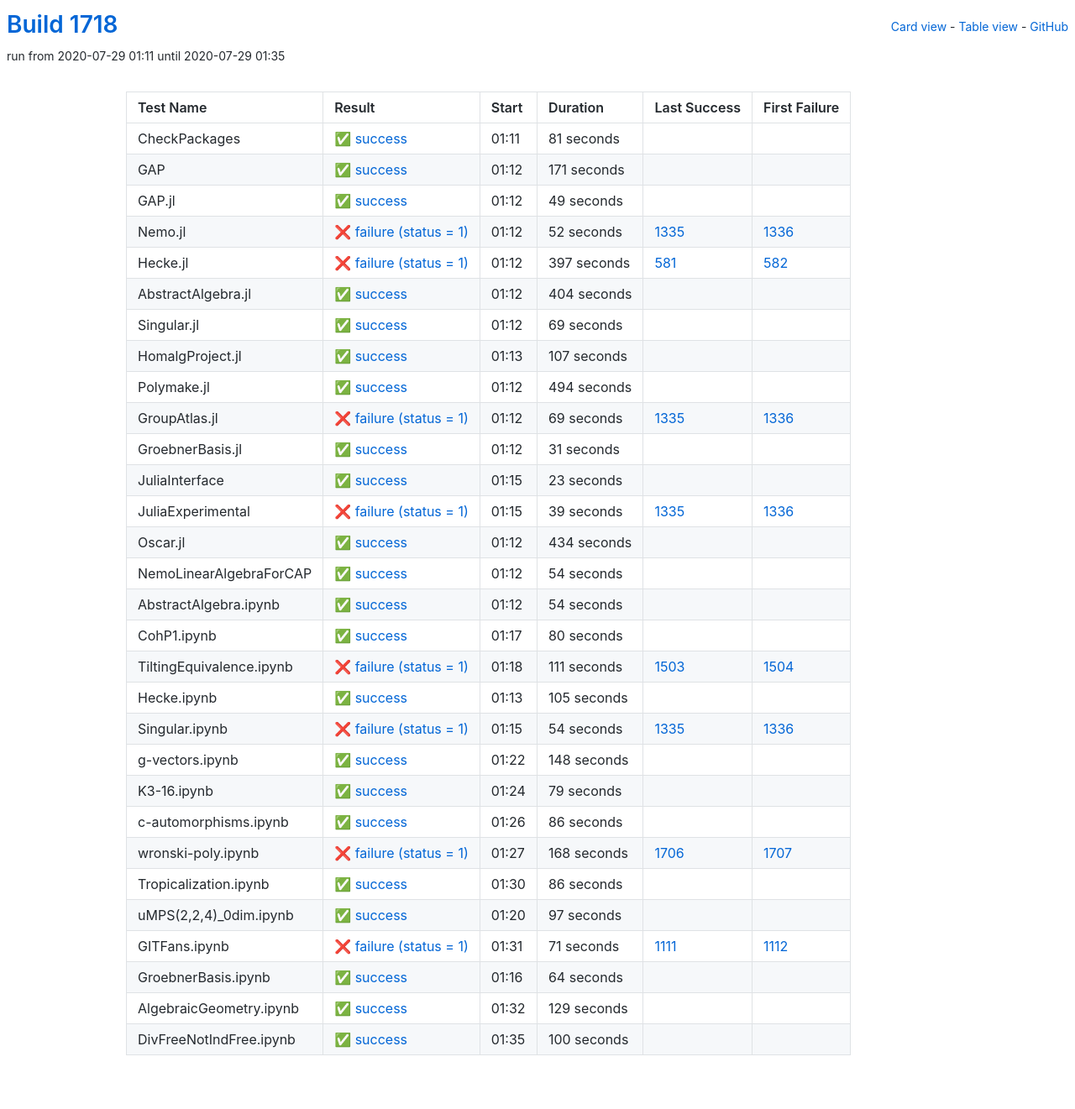
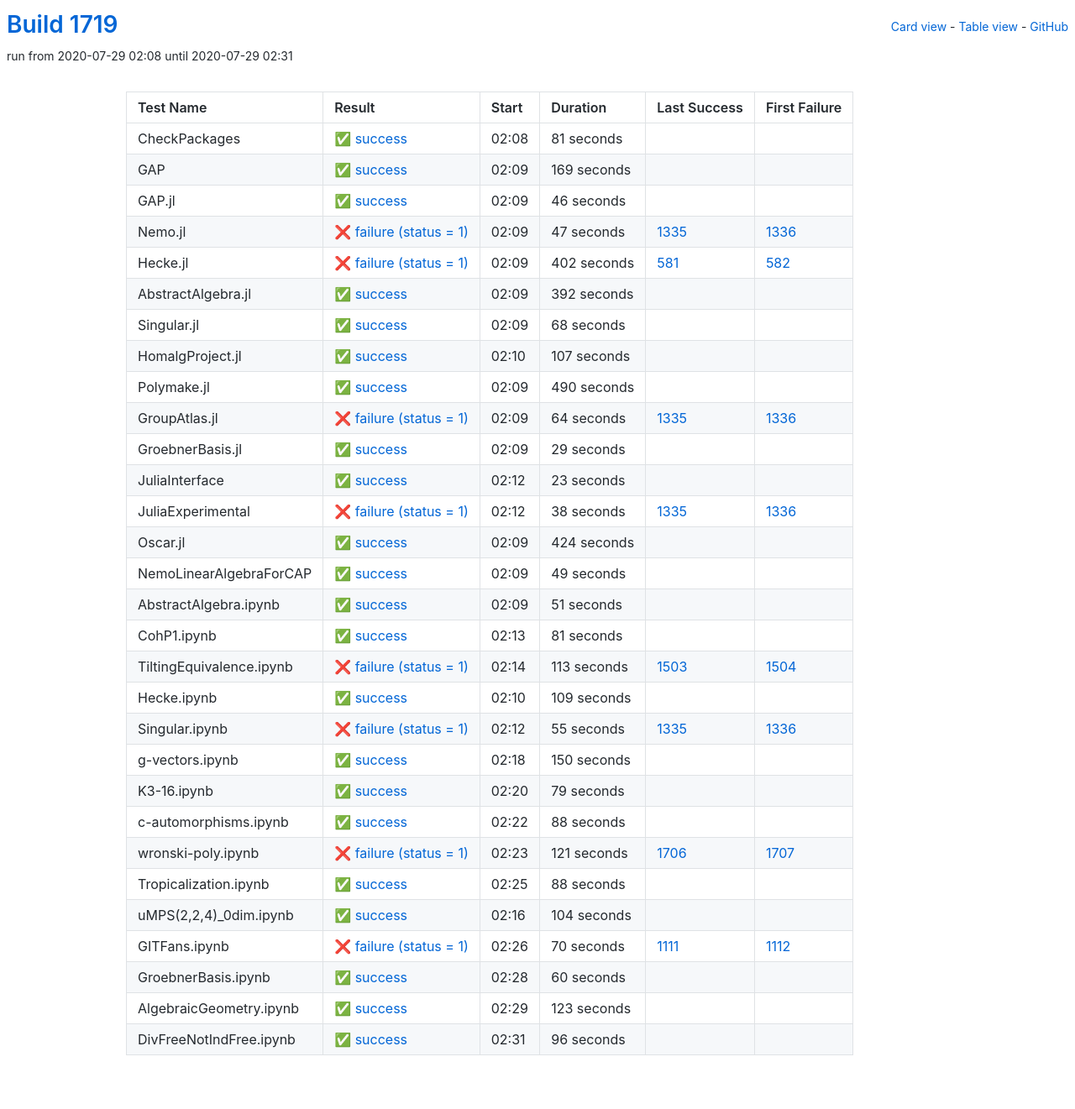
Before and after one commit to oscar-system/oscar-ci-status-1.4, a Jekyll site: the page built from table.html, in a window 1280 px wide. Shown: the whole page at 84% size. Built offline with Jekyll 4.4.1, drawn with Linux system fonts in a browser that asks for light colours.

Commit message:
Build #1719

```diff
--- a/_data/ci.yml
+++ b/_data/ci.yml
@@ -1,6 +1,6 @@
 ---
-build: 1718
-build_url: https://oscarci.mathematik.uni-kl.de/job/oscar-julia-1.4/1718/
+build: 1719
+build_url: https://oscarci.mathematik.uni-kl.de/job/oscar-julia-1.4/1719/
 job: oscar-julia-1.4
 organization: oscar-system
 repo: oscar-ci-status-1.4
@@ -8,8 +8,8 @@ repourl: https://github.com/oscar-system/oscar-ci-status-1.4
 tests:
 - name: CheckPackages
   id: checkpackages
-  log: https://oscarci.mathematik.uni-kl.de/job/oscar-julia-1.4/1718/artifact/logs/build-1718/CheckPackages.log
-  start: 2020-07-29 01:11
+  log: https://oscarci.mathematik.uni-kl.de/job/oscar-julia-1.4/1719/artifact/logs/build-1719/CheckPackages.log
+  start: 2020-07-29 02:08
   success: true
   exitcode: 0
   status: success
@@ -20,80 +20,80 @@ tests:
   first_failure_url:
 - name: GAP
   id: gap
-  log: https://oscarci.mathematik.uni-kl.de/job/oscar-julia-1.4/1718/artifact/logs/build-1718/GAP.log
-  start: 2020-07-29 01:12
+  log: https://oscarci.mathematik.uni-kl.de/job/oscar-julia-1.4/1719/artifact/logs/build-1719/GAP.log
+  start: 2020-07-29 02:09
   success: true
   exitcode: 0
   status: success
-  duration: 171
+  duration: 169
   last_success: false
   last_success_url:
   first_failure: false
   first_failure_url:
 - name: GAP.jl
   id: gap-jl
-  log: https://oscarci.mathematik.uni-kl.de/job/oscar-julia-1.4/1718/artifact/logs/build-1718/GAP.jl.log
-  start: 2020-07-29 01:12
+  log: https://oscarci.mathematik.uni-kl.de/job/oscar-julia-1.4/1719/artifact/logs/build-1719/GAP.jl.log
+  start: 2020-07-29 02:09
   success: true
   exitcode: 0
   status: success
-  duration: 49
+  duration: 46
   last_success: false
   last_success_url:
   first_failure: false
   first_failure_url:
 - name: Nemo.jl
   id: nemo-jl
-  log: https://oscarci.mathematik.uni-kl.de/job/oscar-julia-1.4/1718/artifact/logs/build-1718/Nemo.jl.log
-  start: 2020-07-29 01:12
+  log: https://oscarci.mathematik.uni-kl.de/job/oscar-julia-1.4/1719/artifact/logs/build-1719/Nemo.jl.log
+  start: 2020-07-29 02:09
   success: false
   exitcode: 1
   status: failure
-  duration: 52
+  duration: 47
   last_success: 1335
   last_success_url: https://oscarci.mathematik.uni-kl.de/job/oscar-julia-1.4/1335/
   first_failure: 1336
   first_failure_url: https://oscarci.mathematik.uni-kl.de/job/oscar-julia-1.4/1336/
 - name: Hecke.jl
   id: hecke-jl
-  log: https://oscarci.mathematik.uni-kl.de/job/oscar-julia-1.4/1718/artifact/logs/build-1718/Hecke.jl.log
-  start: 2020-07-29 01:12
+  log: https://oscarci.mathematik.uni-kl.de/job/oscar-julia-1.4/1719/artifact/logs/build-1719/Hecke.jl.log
+  start: 2020-07-29 02:09
   success: false
   exitcode: 1
   status: failure
-  duration: 397
+  duration: 402
   last_success: 581
   last_success_url: https://oscarci.mathematik.uni-kl.de/job/oscar-julia-1.4/581/
   first_failure: 582
   first_failure_url: https://oscarci.mathematik.uni-kl.de/job/oscar-julia-1.4/582/
 - name: AbstractAlgebra.jl
   id: abstractalgebra-jl
-  log: https://oscarci.mathematik.uni-kl.de/job/oscar-julia-1.4/1718/artifact/logs/build-1718/AbstractAlgebra.jl.log
-  start: 2020-07-29 01:12
+  log: https://oscarci.mathematik.uni-kl.de/job/oscar-julia-1.4/1719/artifact/logs/build-1719/AbstractAlgebra.jl.log
+  start: 2020-07-29 02:09
   success: true
   exitcode: 0
   status: success
-  duration: 404
+  duration: 392
   last_success: false
   last_success_url:
   first_failure: false
   first_failure_url:
 - name: Singular.jl
   id: singular-jl
-  log: https://oscarci.mathematik.uni-kl.de/job/oscar-julia-1.4/1718/artifact/logs/build-1718/Singular.jl.log
-  start: 2020-07-29 01:12
+  log: https://oscarci.mathematik.uni-kl.de/job/oscar-julia-1.4/1719/artifact/logs/build-1719/Singular.jl.log
+  start: 2020-07-29 02:09
   success: true
   exitcode: 0
   status: success
-  duration: 69
+  duration: 68
   last_success: false
   last_success_url:
   first_failure: false
   first_failure_url:
 - name: HomalgProject.jl
   id: homalgproject-jl
-  log: https://oscarci.mathematik.uni-kl.de/job/oscar-julia-1.4/1718/artifact/logs/build-1718/HomalgProject.jl.log
-  start: 2020-07-29 01:13
+  log: https://oscarci.mathematik.uni-kl.de/job/oscar-julia-1.4/1719/artifact/logs/build-1719/HomalgProject.jl.log
+  start: 2020-07-29 02:10
   success: true
   exitcode: 0
   status: success
@@ -104,44 +104,44 @@ tests:
   first_failure_url:
 - name: Polymake.jl
   id: polymake-jl
-  log: https://oscarci.mathematik.uni-kl.de/job/oscar-julia-1.4/1718/artifact/logs/build-1718/Polymake.jl.log
-  start: 2020-07-29 01:12
+  log: https://oscarci.mathematik.uni-kl.de/job/oscar-julia-1.4/1719/artifact/logs/build-1719/Polymake.jl.log
+  start: 2020-07-29 02:09
   success: true
   exitcode: 0
   status: success
-  duration: 494
+  duration: 490
   last_success: false
   last_success_url:
   first_failure: false
   first_failure_url:
 - name: GroupAtlas.jl
   id: groupatlas-jl
-  log: https://oscarci.mathematik.uni-kl.de/job/oscar-julia-1.4/1718/artifact/logs/build-1718/GroupAtlas.jl.log
-  start: 2020-07-29 01:12
+  log: https://oscarci.mathematik.uni-kl.de/job/oscar-julia-1.4/1719/artifact/logs/build-1719/GroupAtlas.jl.log
+  start: 2020-07-29 02:09
   success: false
   exitcode: 1
   status: failure
-  duration: 69
+  duration: 64
   last_success: 1335
   last_success_url: https://oscarci.mathematik.uni-kl.de/job/oscar-julia-1.4/1335/
   first_failure: 1336
   first_failure_url: https://oscarci.mathematik.uni-kl.de/job/oscar-julia-1.4/1336/
 - name: GroebnerBasis.jl
   id: groebnerbasis-jl
-  log: https://oscarci.mathematik.uni-kl.de/job/oscar-julia-1.4/1718/artifact/logs/build-1718/GroebnerBasis.jl.log
-  start: 2020-07-29 01:12
+  log: https://oscarci.mathematik.uni-kl.de/job/oscar-julia-1.4/1719/artifact/logs/build-1719/GroebnerBasis.jl.log
+  start: 2020-07-29 02:09
   success: true
   exitcode: 0
   status: success
-  duration: 31
+  duration: 29
   last_success: false
   last_success_url:
   first_failure: false
   first_failure_url:
 - name: JuliaInterface
   id: juliainterface
-  log: https://oscarci.mathematik.uni-kl.de/job/oscar-julia-1.4/1718/artifact/logs/build-1718/JuliaInterface.log
-  start: 2020-07-29 01:15
+  log: https://oscarci.mathematik.uni-kl.de/job/oscar-julia-1.4/1719/artifact/logs/build-1719/JuliaInterface.log
+  start: 2020-07-29 02:12
   success: true
   exitcode: 0
   status: success
@@ -152,116 +152,116 @@ tests:
   first_failure_url:
 - name: JuliaExperimental
   id: juliaexperimental
-  log: https://oscarci.mathematik.uni-kl.de/job/oscar-julia-1.4/1718/artifact/logs/build-1718/JuliaExperimental.log
-  start: 2020-07-29 01:15
+  log: https://oscarci.mathematik.uni-kl.de/job/oscar-julia-1.4/1719/artifact/logs/build-1719/JuliaExperimental.log
+  start: 2020-07-29 02:12
   success: false
   exitcode: 1
   status: failure
-  duration: 39
+  duration: 38
   last_success: 1335
   last_success_url: https://oscarci.mathematik.uni-kl.de/job/oscar-julia-1.4/1335/
   first_failure: 1336
   first_failure_url: https://oscarci.mathematik.uni-kl.de/job/oscar-julia-1.4/1336/
 - name: Oscar.jl
   id: oscar-jl
-  log: https://oscarci.mathematik.uni-kl.de/job/oscar-julia-1.4/1718/artifact/logs/build-1718/Oscar.jl.log
-  start: 2020-07-29 01:12
+  log: https://oscarci.mathematik.uni-kl.de/job/oscar-julia-1.4/1719/artifact/logs/build-1719/Oscar.jl.log
+  start: 2020-07-29 02:09
   success: true
   exitcode: 0
   status: success
-  duration: 434
+  duration: 424
   last_success: false
   last_success_url:
   first_failure: false
   first_failure_url:
 - name: NemoLinearAlgebraForCAP
   id: nemolinearalgebraforcap
-  log: https://oscarci.mathematik.uni-kl.de/job/oscar-julia-1.4/1718/artifact/logs/build-1718/NemoLinearAlgebraForCAP.log
-  start: 2020-07-29 01:12
+  log: https://oscarci.mathematik.uni-kl.de/job/oscar-julia-1.4/1719/artifact/logs/build-1719/NemoLinearAlgebraForCAP.log
+  start: 2020-07-29 02:09
   success: true
   exitcode: 0
   status: success
-  duration: 54
+  duration: 49
   last_success: false
   last_success_url:
   first_failure: false
   first_failure_url:
 - name: AbstractAlgebra.ipynb
   id: abstractalgebra-ipynb
-  log: https://oscarci.mathematik.uni-kl.de/job/oscar-julia-1.4/1718/artifact/logs/build-1718/AbstractAlgebra.ipynb.log
-  start: 2020-07-29 01:12
+  log: https://oscarci.mathematik.uni-kl.de/job/oscar-julia-1.4/1719/artifact/logs/build-1719/AbstractAlgebra.ipynb.log
+  start: 2020-07-29 02:09
   success: true
   exitcode: 0
   status: success
-  duration: 54
+  duration: 51
   last_success: false
   last_success_url:
   first_failure: false
   first_failure_url:
 - name: CohP1.ipynb
   id: cohp1-ipynb
-  log: https://oscarci.mathematik.uni-kl.de/job/oscar-julia-1.4/1718/artifact/logs/build-1718/CohP1.ipynb.log
-  start: 2020-07-29 01:17
+  log: https://oscarci.mathematik.uni-kl.de/job/oscar-julia-1.4/1719/artifact/logs/build-1719/CohP1.ipynb.log
+  start: 2020-07-29 02:13
   success: true
   exitcode: 0
   status: success
-  duration: 80
+  duration: 81
   last_success: false
   last_success_url:
   first_failure: false
   first_failure_url:
 - name: TiltingEquivalence.ipynb
   id: tiltingequivalence-ipynb
-  log: https://oscarci.mathematik.uni-kl.de/job/oscar-julia-1.4/1718/artifact/logs/build-1718/TiltingEquivalence.ipynb.log
-  start: 2020-07-29 01:18
+  log: https://oscarci.mathematik.uni-kl.de/job/oscar-julia-1.4/1719/artifact/logs/build-1719/TiltingEquivalence.ipynb.log
+  start: 2020-07-29 02:14
   success: false
   exitcode: 1
   status: failure
-  duration: 111
+  duration: 113
   last_success: 1503
   last_success_url: https://oscarci.mathematik.uni-kl.de/job/oscar-julia-1.4/1503/
   first_failure: 1504
   first_failure_url: https://oscarci.mathematik.uni-kl.de/job/oscar-julia-1.4/1504/
 - name: Hecke.ipynb
   id: hecke-ipynb
-  log: https://oscarci.mathematik.uni-kl.de/job/oscar-julia-1.4/1718/artifact/logs/build-1718/Hecke.ipynb.log
-  start: 2020-07-29 01:13
+  log: https://oscarci.mathematik.uni-kl.de/job/oscar-julia-1.4/1719/artifact/logs/build-1719/Hecke.ipynb.log
+  start: 2020-07-29 02:10
   success: true
   exitcode: 0
   status: success
-  duration: 105
+  duration: 109
   last_success: false
   last_success_url:
   first_failure: false
   first_failure_url:
 - name: Singular.ipynb
   id: singular-ipynb
-  log: https://oscarci.mathematik.uni-kl.de/job/oscar-julia-1.4/1718/artifact/logs/build-1718/Singular.ipynb.log
-  start: 2020-07-29 01:15
+  log: https://oscarci.mathematik.uni-kl.de/job/oscar-julia-1.4/1719/artifact/logs/build-1719/Singular.ipynb.log
+  start: 2020-07-29 02:12
   success: false
   exitcode: 1
   status: failure
-  duration: 54
+  duration: 55
   last_success: 1335
   last_success_url: https://oscarci.mathematik.uni-kl.de/job/oscar-julia-1.4/1335/
   first_failure: 1336
   first_failure_url: https://oscarci.mathematik.uni-kl.de/job/oscar-julia-1.4/1336/
 - name: g-vectors.ipynb
   id: g-vectors-ipynb
-  log: https://oscarci.mathematik.uni-kl.de/job/oscar-julia-1.4/1718/artifact/logs/build-1718/g-vectors.ipynb.log
-  start: 2020-07-29 01:22
+  log: https://oscarci.mathematik.uni-kl.de/job/oscar-julia-1.4/1719/artifact/logs/build-1719/g-vectors.ipynb.log
+  start: 2020-07-29 02:18
   success: true
   exitcode: 0
   status: success
-  duration: 148
+  duration: 150
   last_success: false
   last_success_url:
   first_failure: false
   first_failure_url:
 - name: K3-16.ipynb
   id: k3-16-ipynb
-  log: https://oscarci.mathematik.uni-kl.de/job/oscar-julia-1.4/1718/artifact/logs/build-1718/K3-16.ipynb.log
-  start: 2020-07-29 01:24
+  log: https://oscarci.mathematik.uni-kl.de/job/oscar-julia-1.4/1719/artifact/logs/build-1719/K3-16.ipynb.log
+  start: 2020-07-29 02:20
   success: true
   exitcode: 0
   status: success
@@ -272,96 +272,96 @@ tests:
   first_failure_url:
 - name: c-automorphisms.ipynb
   id: c-automorphisms-ipynb
-  log: https://oscarci.mathematik.uni-kl.de/job/oscar-julia-1.4/1718/artifact/logs/build-1718/c-automorphisms.ipynb.log
-  start: 2020-07-29 01:26
+  log: https://oscarci.mathematik.uni-kl.de/job/oscar-julia-1.4/1719/artifact/logs/build-1719/c-automorphisms.ipynb.log
+  start: 2020-07-29 02:22
   success: true
   exitcode: 0
   status: success
-  duration: 86
+  duration: 88
   last_success: false
   last_success_url:
   first_failure: false
   first_failure_url:
 - name: wronski-poly.ipynb
   id: wronski-poly-ipynb
-  log: https://oscarci.mathematik.uni-kl.de/job/oscar-julia-1.4/1718/artifact/logs/build-1718/wronski-poly.ipynb.log
-  start: 2020-07-29 01:27
+  log: https://oscarci.mathematik.uni-kl.de/job/oscar-julia-1.4/1719/artifact/logs/build-1719/wronski-poly.ipynb.log
+  start: 2020-07-29 02:23
   success: false
   exitcode: 1
   status: failure
-  duration: 168
+  duration: 121
   last_success: 1706
   last_success_url: https://oscarci.mathematik.uni-kl.de/job/oscar-julia-1.4/1706/
   first_failure: 1707
   first_failure_url: https://oscarci.mathematik.uni-kl.de/job/oscar-julia-1.4/1707/
 - name: Tropicalization.ipynb
   id: tropicalization-ipynb
-  log: https://oscarci.mathematik.uni-kl.de/job/oscar-julia-1.4/1718/artifact/logs/build-1718/Tropicalization.ipynb.log
-  start: 2020-07-29 01:30
+  log: https://oscarci.mathematik.uni-kl.de/job/oscar-julia-1.4/1719/artifact/logs/build-1719/Tropicalization.ipynb.log
+  start: 2020-07-29 02:25
   success: true
   exitcode: 0
   status: success
-  duration: 86
+  duration: 88
   last_success: false
   last_success_url:
   first_failure: false
   first_failure_url:
 - name: uMPS(2,2,4)_0dim.ipynb
   id: umps-2-2-4-0dim-ipynb
-  log: https://oscarci.mathematik.uni-kl.de/job/oscar-julia-1.4/1718/artifact/logs/build-1718/uMPS-2-2-4-_0dim.ipynb.log
-  start: 2020-07-29 01:20
+  log: https://oscarci.mathematik.uni-kl.de/job/oscar-julia-1.4/1719/artifact/logs/build-1719/uMPS-2-2-4-_0dim.ipynb.log
+  start: 2020-07-29 02:16
   success: true
   exitcode: 0
   status: success
-  duration: 97
+  duration: 104
   last_success: false
   last_success_url:
   first_failure: false
   first_failure_url:
 - name: GITFans.ipynb
   id: gitfans-ipynb
-  log: https://oscarci.mathematik.uni-kl.de/job/oscar-julia-1.4/1718/artifact/logs/build-1718/GITFans.ipynb.log
-  start: 2020-07-29 01:31
+  log: https://oscarci.mathematik.uni-kl.de/job/oscar-julia-1.4/1719/artifact/logs/build-1719/GITFans.ipynb.log
+  start: 2020-07-29 02:26
   success: false
   exitcode: 1
   status: failure
-  duration: 71
+  duration: 70
   last_success: 1111
   last_success_url: https://oscarci.mathematik.uni-kl.de/job/oscar-julia-1.4/1111/
   first_failure: 1112
   first_failure_url: https://oscarci.mathematik.uni-kl.de/job/oscar-julia-1.4/1112/
 - name: GroebnerBasis.ipynb
   id: groebnerbasis-ipynb
-  log: https://oscarci.mathematik.uni-kl.de/job/oscar-julia-1.4/1718/artifact/logs/build-1718/GroebnerBasis.ipynb.log
-  start: 2020-07-29 01:16
+  log: https://oscarci.mathematik.uni-kl.de/job/oscar-julia-1.4/1719/artifact/logs/build-1719/GroebnerBasis.ipynb.log
+  start: 2020-07-29 02:28
   success: true
   exitcode: 0
   status: success
-  duration: 64
+  duration: 60
   last_success: false
   last_success_url:
   first_failure: false
   first_failure_url:
 - name: AlgebraicGeometry.ipynb
   id: algebraicgeometry-ipynb
-  log: https://oscarci.mathematik.uni-kl.de/job/oscar-julia-1.4/1718/artifact/logs/build-1718/AlgebraicGeometry.ipynb.log
-  start: 2020-07-29 01:32
+  log: https://oscarci.mathematik.uni-kl.de/job/oscar-julia-1.4/1719/artifact/logs/build-1719/AlgebraicGeometry.ipynb.log
+  start: 2020-07-29 02:29
   success: true
   exitcode: 0
   status: success
-  duration: 129
+  duration: 123
   last_success: false
   last_success_url:
   first_failure: false
   first_failure_url:
 - name: DivFreeNotIndFree.ipynb
   id: divfreenotindfree-ipynb
-  log: https://oscarci.mathematik.uni-kl.de/job/oscar-julia-1.4/1718/artifact/logs/build-1718/DivFreeNotIndFree.ipynb.log
-  start: 2020-07-29 01:35
+  log: https://oscarci.mathematik.uni-kl.de/job/oscar-julia-1.4/1719/artifact/logs/build-1719/DivFreeNotIndFree.ipynb.log
+  start: 2020-07-29 02:31
   success: true
   exitcode: 0
   status: success
-  duration: 100
+  duration: 96
   last_success: false
   last_success_url:
   first_failure: false
```
Also changed, not shown: README.md.
